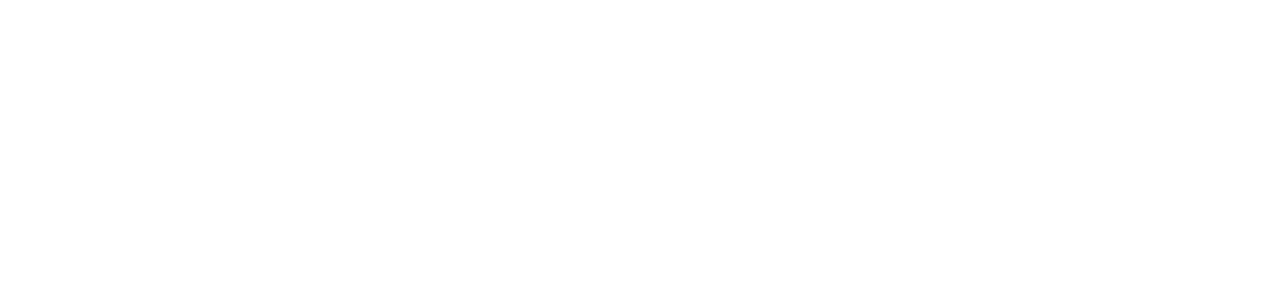
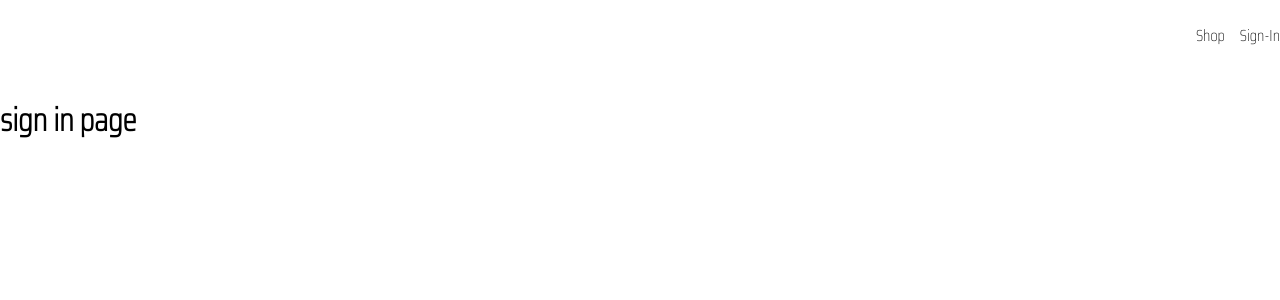
Before and after one commit to Esun94/Trendz_Online_E-Commerce, a React (Create React App) app: page /sign-in in a window 1280 px wide. Before the commit this address had no page. Shown: the top 300 px of the page. Built offline with nearby package versions, Linux system fonts and the light colour scheme.

Commit message:
added firebase library, set up route to sign in page in navigation component

```diff
--- a/package.json
+++ b/package.json
@@ -6,6 +6,7 @@
     "@testing-library/jest-dom": "^5.16.4",
     "@testing-library/react": "^13.2.0",
     "@testing-library/user-event": "^13.5.0",
+    "firebase": "^9.8.1",
     "react": "^18.1.0",
     "react-dom": "^18.1.0",
     "react-router-dom": "^6.3.0",
--- a/src/App.js
+++ b/src/App.js
@@ -1,6 +1,7 @@
 import { Routes, Route } from 'react-router-dom';
 import Navigation from './routes/navigation/navigation.component'
 import Home from './routes/home/home.component';
+import SignIn from './routes/sign-in/sign-in.component';
 
 
 const Shop = () => {
@@ -11,9 +12,11 @@
 function App() {
   return (
     <Routes>
+      {/* navigation bar is parent to home, shop, signin: / is home path idex=true to home component */}
       <Route path='/' element={<Navigation />}>
         <Route index element={<Home />} />
         <Route path='shop' element={<Shop />} />
+        <Route path='/sign-in' element={<SignIn />} />
       </Route>
     </Routes>
   )
--- a/src/index.scss
+++ b/src/index.scss
@@ -9,3 +9,12 @@
   font-family: source-code-pro, Menlo, Monaco, Consolas, 'Courier New',
     monospace;
 }
+
+a {
+  text-decoration: none;
+  color: black;
+}
+
+* {
+  box-sizing: border-box;
+}
--- a/src/routes/navigation/navigation.component.jsx
+++ b/src/routes/navigation/navigation.component.jsx
@@ -1,5 +1,9 @@
 import { Fragment } from "react";
 import { Outlet, Link } from "react-router-dom"
+
+import { ReactComponent as ShoeLogo} from '../../assets/shoe.svg'
+
+import './navigation.styles.scss'
 
 
 const Navigation = () => {
@@ -7,11 +11,14 @@
         <Fragment>
             <div className="navigation">
                 <Link className="logo-container" to='/'>
-                    <div>Logo</div>
+                    <ShoeLogo className="logo"/>
                 </Link>
                 <div className="nav-links-container">
-                    <Link className="nav-link" to='/shop'>
+                    <Link className="nav-link" to="/shop">
                         Shop
+                    </Link>
+                    <Link className="sign-in-link" to="/sign-in">
+                        Sign-In
                     </Link>
                 </div>
             </div>
--- /dev/null
+++ b/src/routes/navigation/navigation.styles.scss
@@ -0,0 +1,26 @@
+.navigation {
+    height: 70px;
+    width: 100%;
+    display: flex;
+    justify-content: space-between;
+    margin-bottom: 25px;
+
+    .logo-container {
+      height: 100%;
+      width: 70px;
+      padding: 25px;
+    }
+
+    .nav-links-container {
+      width: 50%;
+      height: 100%;
+      display: flex;
+      align-items: center;
+      justify-content: flex-end;
+
+      .nav-link {
+        padding: 10px 15px;
+        cursor: pointer;
+      }
+    }
+  }
--- /dev/null
+++ b/src/routes/sign-in/sign-in.component.jsx
@@ -0,0 +1,9 @@
+const SignIn = () => {
+    return (
+        <div>
+            <h1>sign in page</h1>
+        </div>
+    )
+}
+
+export default SignIn;
```
Also changed, not shown: src/assets/shoe.svg (added), 1 other file (tests, documents, lock files or other folders).
